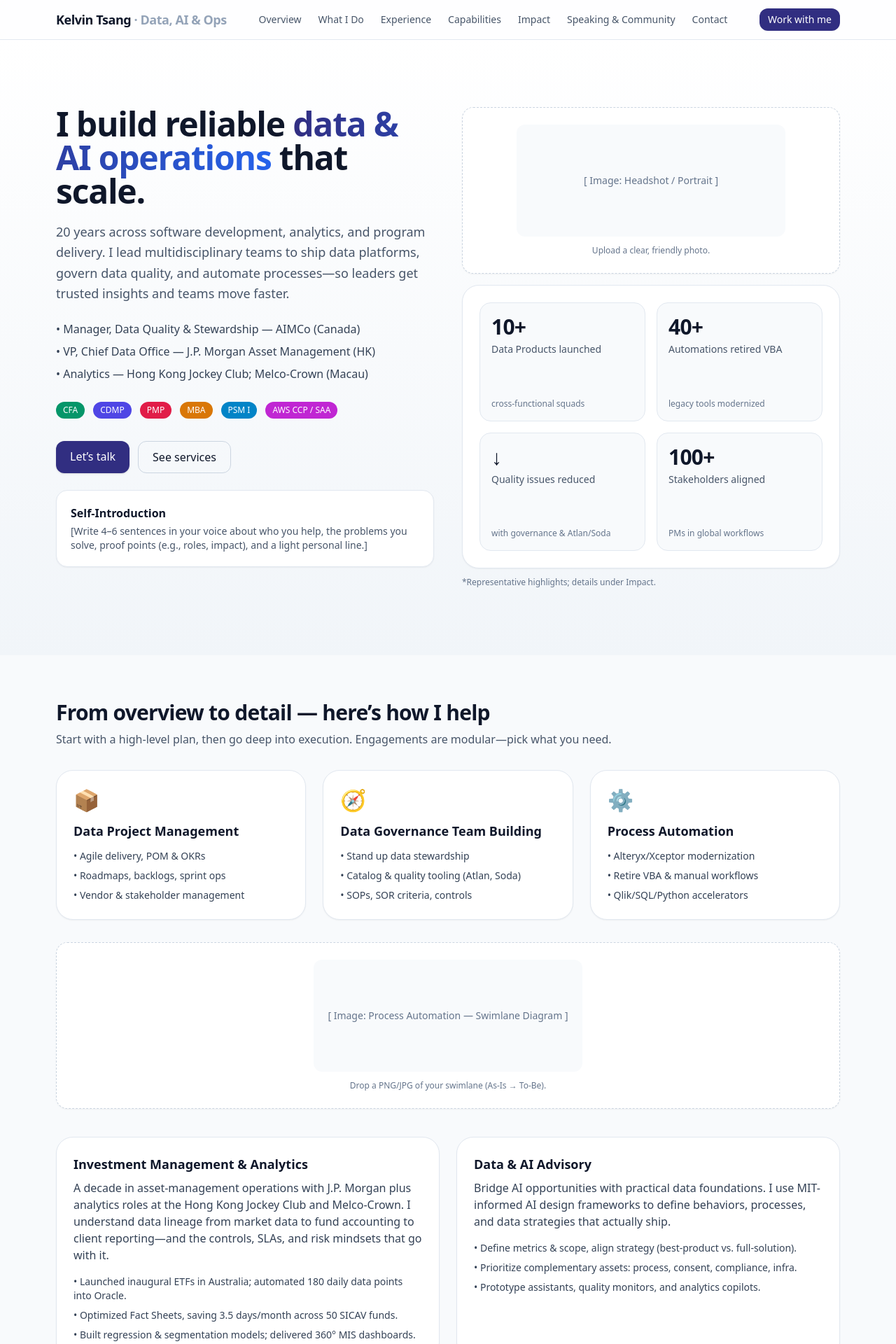
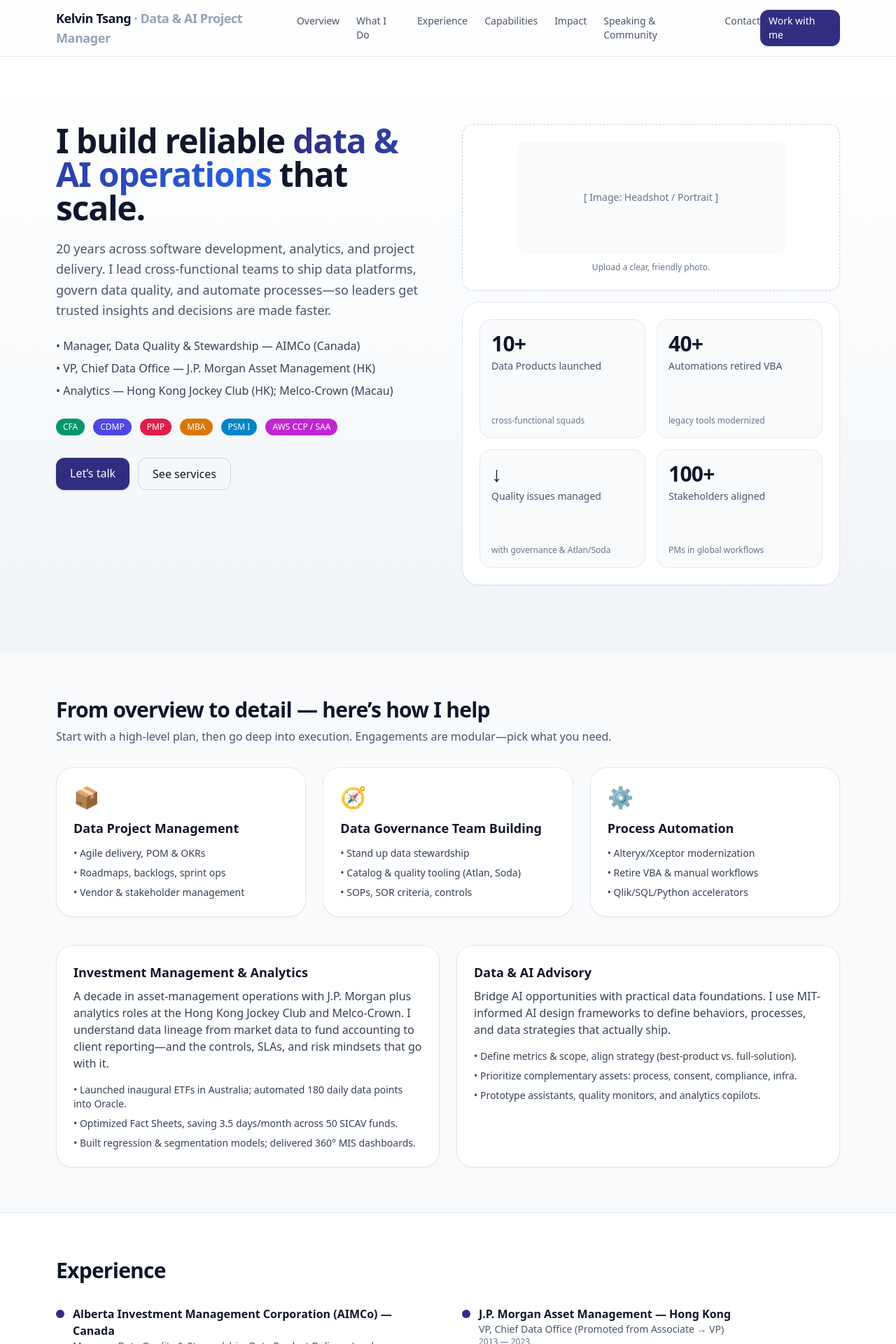
Before and after one commit to kelvintsang0/vercel, a Next.js app: page / in a window 1280 px wide. Shown: the top 1920 px of the page at 70% size. Built offline with nearby package versions, Linux system fonts and the light colour scheme.

Commit message:
Update page.tsx

```diff
--- a/src/app/page.tsx
+++ b/src/app/page.tsx
@@ -144,7 +144,7 @@ function ContactForm() {
         setStatus("Opening your email client…");
       }
     } catch (err) {
-      setStatus("Sorry, something went wrong. Please email me directly at kelvintsang@gmail.com.");
+      setStatus("Sorry, something went wrong. Please email me directly at kelvin.tsang@inoutflows.com.");
     }
   }
 
@@ -212,7 +212,7 @@ export default function Page() {
       <header className="sticky top-0 z-50 backdrop-blur bg-white/80 border-b border-slate-200">
         <div className="mx-auto max-w-6xl px-4 py-3 flex items-center justify-between">
           <a href="#overview" className="font-semibold text-lg tracking-tight">
-            Kelvin Tsang <span className="text-slate-400">· Data, AI & Ops</span>
+            Kelvin Tsang <span className="text-slate-400">· Data & AI Project Manager</span>
           </a>
           <nav className="hidden md:flex gap-6 text-sm">
             {sections.map((s) => (
@@ -242,12 +242,12 @@ export default function Page() {
               I build reliable <span className="bg-gradient-to-r from-indigo-900 to-blue-600 bg-clip-text text-transparent">data & AI operations</span> that scale.
             </h1>
             <p className="mt-5 text-slate-600 text-lg leading-relaxed">
-              20 years across software development, analytics, and program delivery. I lead multidisciplinary teams to ship data platforms, govern data quality, and automate processes—so leaders get trusted insights and teams move faster.
+              20 years across software development, analytics, and project delivery. I lead cross-functional teams to ship data platforms, govern data quality, and automate processes—so leaders get trusted insights and decisions are made faster.
             </p>
             <ul className="mt-6 space-y-2 text-slate-700">
               <li>• Manager, Data Quality & Stewardship — AIMCo (Canada)</li>
               <li>• VP, Chief Data Office — J.P. Morgan Asset Management (HK)</li>
-              <li>• Analytics — Hong Kong Jockey Club; Melco-Crown (Macau)</li>
+              <li>• Analytics — Hong Kong Jockey Club (HK); Melco-Crown (Macau)</li>
             </ul>
             <div className="mt-7 flex gap-3 flex-wrap">
               {[
@@ -280,14 +280,6 @@ export default function Page() {
                 See services
               </a>
             </div>
-
-            <div className="mt-6 rounded-2xl border border-slate-200 bg-white p-5 shadow-sm">
-              <h3 className="font-semibold">Self-Introduction</h3>
-              <p className="mt-1 text-slate-600 text-sm">
-                [Write 4–6 sentences in your voice about who you help, the problems you
-                solve, proof points (e.g., roles, impact), and a light personal line.]
-              </p>
-            </div>
           </div>
 
           <div className="relative">
@@ -298,11 +290,10 @@ export default function Page() {
               <div className="grid grid-cols-2 gap-4 h-full">
                 <Stat label="Data Products launched" value="10+" sub="cross-functional squads" />
                 <Stat label="Automations retired VBA" value="40+" sub="legacy tools modernized" />
-                <Stat label="Quality issues reduced" value="↓" sub="with governance & Atlan/Soda" />
+                <Stat label="Quality issues managed" value="↓" sub="with governance & Atlan/Soda" />
                 <Stat label="Stakeholders aligned" value="100+" sub="PMs in global workflows" />
               </div>
             </div>
-            <p className="text-xs text-slate-500 mt-3">*Representative highlights; details under Impact.</p>
           </div>
         </div>
       </section>
@@ -314,10 +305,6 @@ export default function Page() {
           <ServiceCard title="Data Project Management" points={["Agile delivery, POM & OKRs","Roadmaps, backlogs, sprint ops","Vendor & stakeholder management"]} icon="📦"/>
           <ServiceCard title="Data Governance Team Building" points={["Stand up data stewardship","Catalog & quality tooling (Atlan, Soda)","SOPs, SOR criteria, controls"]} icon="🧭"/>
           <ServiceCard title="Process Automation" points={["Alteryx/Xceptor modernization","Retire VBA & manual workflows","Qlik/SQL/Python accelerators"]} icon="⚙️"/>
-        </div>
-
-        <div className="mt-8">
-          <ImagePlaceholder title="Process Automation — Swimlane Diagram" hint="Drop a PNG/JPG of your swimlane (As-Is → To-Be)." />
         </div>
 
         <div className="mt-10 grid md:grid-cols-2 gap-6">
@@ -362,7 +349,7 @@ export default function Page() {
         <h2 className="text-2xl md:text-3xl font-bold tracking-tight">Capabilities</h2>
         <div className="mt-8 grid md:grid-cols-3 gap-6">
           <Capability title="Data Management" skills={["Governance & Stewardship","Lineage & SOR","Metadata & Catalog (Atlan)","Data Quality (Soda)"]} />
-          <Capability title="Tech & Tools" skills={["SQL, Python","Alteryx, Xceptor","Qlik, Oracle, AWS","JIRA/Confluence"]} />
+          <Capability title="Tech & Tools" skills={["SQL, Python, Databricks","Alteryx, Xceptor","Qlik, Oracle, AWS","Azure DevOps", "JIRA/Confluence"]} />
           <Capability title="Delivery" skills={["Agile / Scrum","PMO & OKRs","Stakeholder mgmt.","Vendor mgmt."]} />
         </div>
       </section>
@@ -389,8 +376,6 @@ export default function Page() {
             <ul className="mt-4 space-y-2 text-slate-700">
               <li>• Co-Chair, Toastmasters District 96 Annual Conference 2025 (Burnaby Conference Center)</li>
               <li>• Area Director (2024/25), Vancouver Entrepreneurs Toastmasters</li>
-              <li>• Past Club President (2019), JPMorgan AWM HK Toastmasters</li>
-              <li>• Area Contest — 3rd place (2023)</li>
               <li>• UBC Computer Science Mentorship — volunteer mentor</li>
             </ul>
           </div>
@@ -398,7 +383,6 @@ export default function Page() {
             <h3 className="font-semibold text-lg">Community & Passions</h3>
             <ul className="mt-4 space-y-2 text-slate-700">
               <li>• Regular blood donor and community volunteer</li>
-              <li>• Producer of internal data-management video series to uplift colleagues</li>
               <li>• Music & teamwork: Member, JPMorgan HK Orchestra (2017–2023)</li>
               <li>• Multilingual: English, Chinese, Japanese</li>
             </ul>
```
